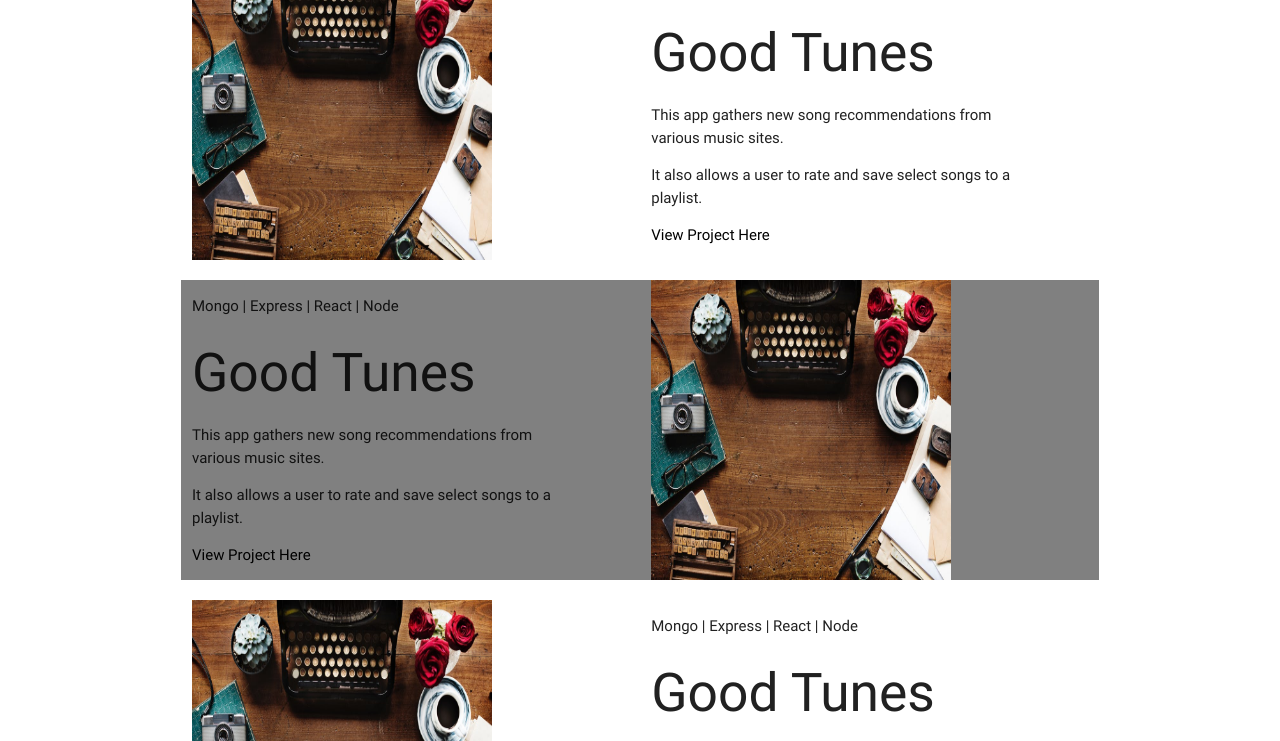
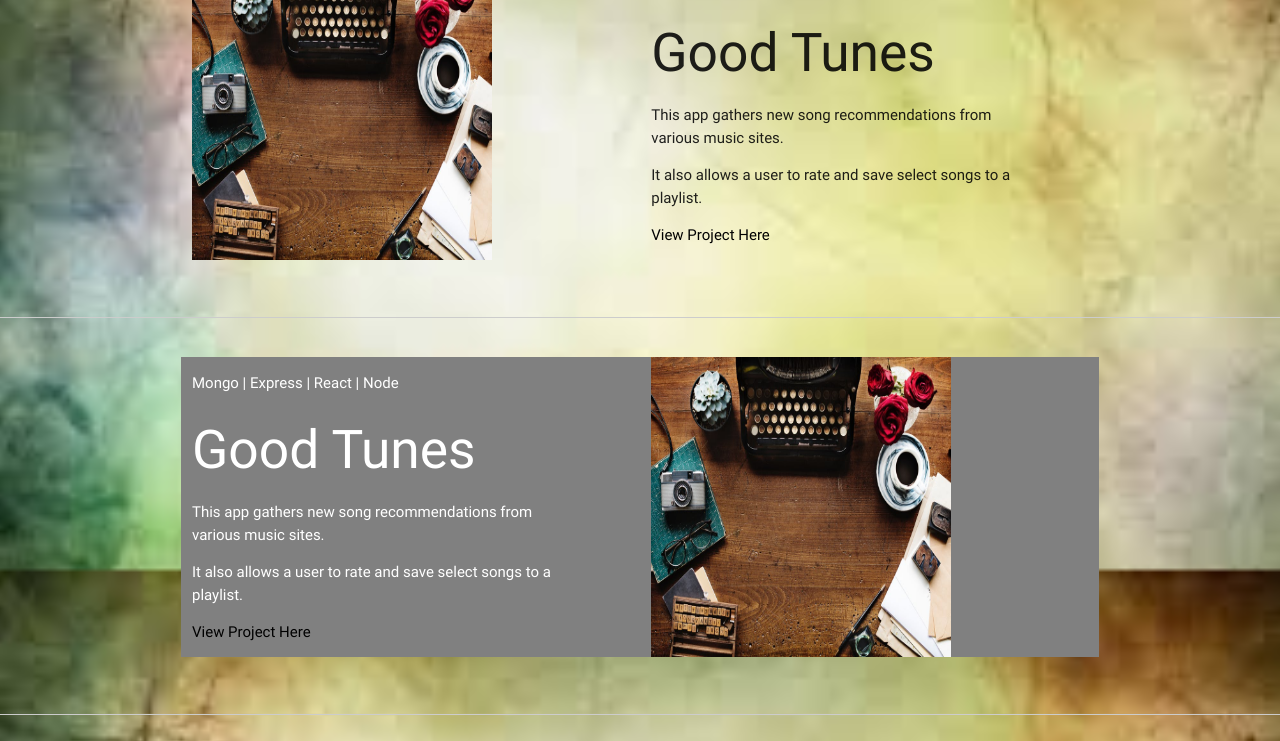
Before and after one commit to edgewood1/new-portfolio, a plain HTML site: page index.html in a window 1280 px wide. Shown: the part 1894-2635 px from the top of the page. Drawn offline with nearby package versions, Linux system fonts and the light colour scheme.

Commit message:
new stuff

```diff
--- a/assets/style.css
+++ b/assets/style.css
@@ -1,3 +1,8 @@
+body {
+      background: url(images/map.jpeg) no-repeat center center fixed;
+  background-size: cover;
+}
+
 #ibis {
 
     height: 100%;
@@ -34,14 +39,25 @@ padding-top: 5%;
 }
 
 #apps {
-height: 220%;
+height: 245%;
 padding-top: 5%;
 margin: 0;
+   background: url(images/greener.jpeg) no-repeat center center fixed;
+  background-size: cover;
 
+}
+hr {
+    display: block;
+    height: 1px;
+    border: 0;
+    border-top: 1px solid #ccc;
+    margin: 1em 0;
+    padding: 0;
 }
 
     #two, #four {
     background: gray;
+    color: white;
 
 
 }
--- a/index.html
+++ b/index.html
@@ -63,8 +63,10 @@
                 </div>
             </div>
         </div>
-
-        <!--APP ONE   -->
+<br>
+ <hr></hr>
+        <br>
+        <!--APP two   -->
         <div class="container">
             <div class="row" id="two">
                 <div class="col s5">
@@ -80,6 +82,9 @@
                 </div>
             </div>
         </div>
+<br>
+ <hr></hr>
+        <br>
 
         <!--APP three   -->
         <div class="container">
@@ -97,6 +102,9 @@
             </div>
 
         </div>
+        <br>
+         <hr></hr>
+        <br>
 
 
         <!--APP four   -->
```
Also changed, not shown: assets/images/greener.jpeg (added), assets/images/map.jpeg (added).
